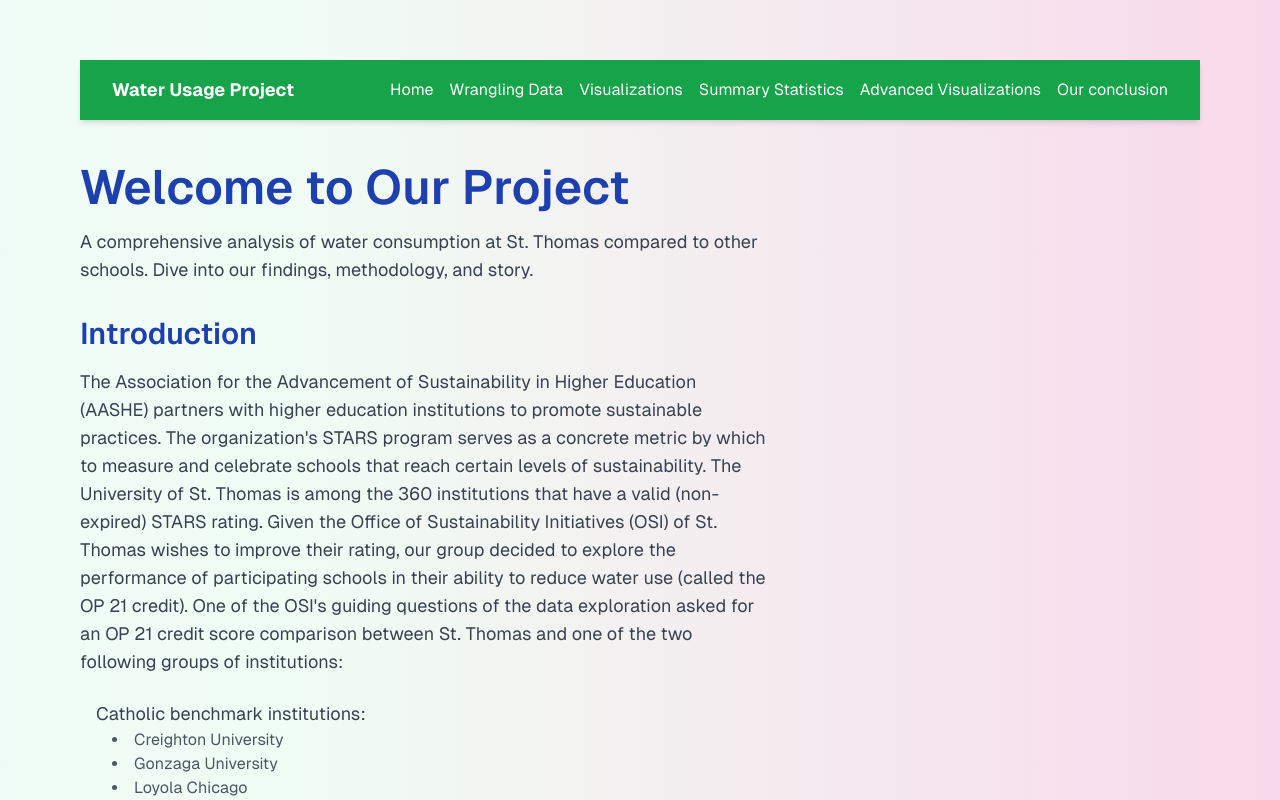
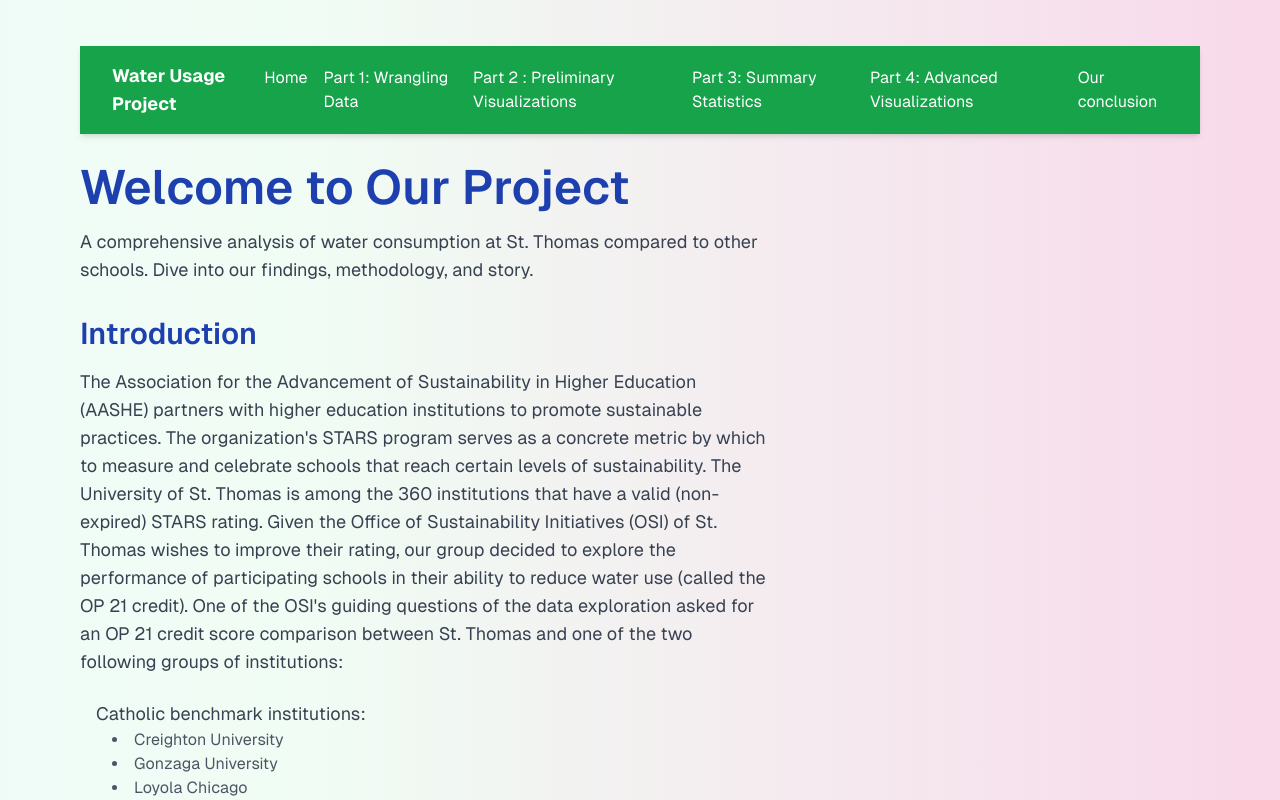
Before and after one commit to huyn3195/researcb-water, a Next.js app: page / in a window 1280 px wide. Shown: the top 800 px of the page. Built offline with nearby package versions, Linux system fonts and the light colour scheme.

Commit message:
Final version

```diff
--- a/app/visualizations/page.tsx
+++ b/app/visualizations/page.tsx
@@ -204,7 +204,7 @@ values = c("1 (Low and Low to Medium)" = "limegreen",
       <Navbar />
       <div className="flex flex-col items-start justify-start flex-grow p-8">
         <h1 className="text-4xl font-semibold text-left text-green-800">
-          Visualizations
+          Preliminary Visualizations
         </h1>
         <p className="text-lg text-gray-700 text-left mt-4">
           Learn what we found
--- a/components/Navbar.tsx
+++ b/components/Navbar.tsx
@@ -13,26 +13,26 @@ export default function Navbar() {
             href="/wrangling-data"
             className="hover:text-gray-200 transition-colors"
           >
-           Wrangling Data
+            Part 1: Wrangling Data
           </Link>
           <Link
             href="/visualizations"
             className="hover:text-gray-200 transition-colors"
           >
-           Visualizations
+            Part 2 : Preliminary Visualizations
           </Link>
           <Link
             href="/summary"
             className="hover:text-gray-200 transition-colors"
           >
-        Summary Statistics
+            Part 3: Summary Statistics
           </Link>
 
           <Link
             href="/advanced"
             className="hover:text-gray-200 transition-colors"
           >
-           Advanced Visualizations
+            Part 4: Advanced Visualizations
           </Link>
           <Link
             href="/conclusion"
```
